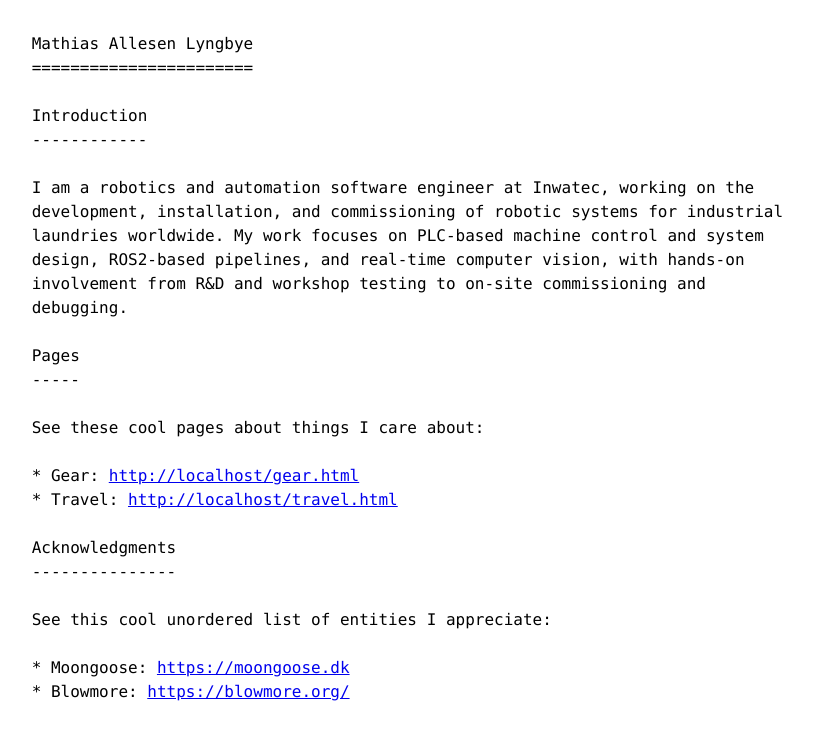
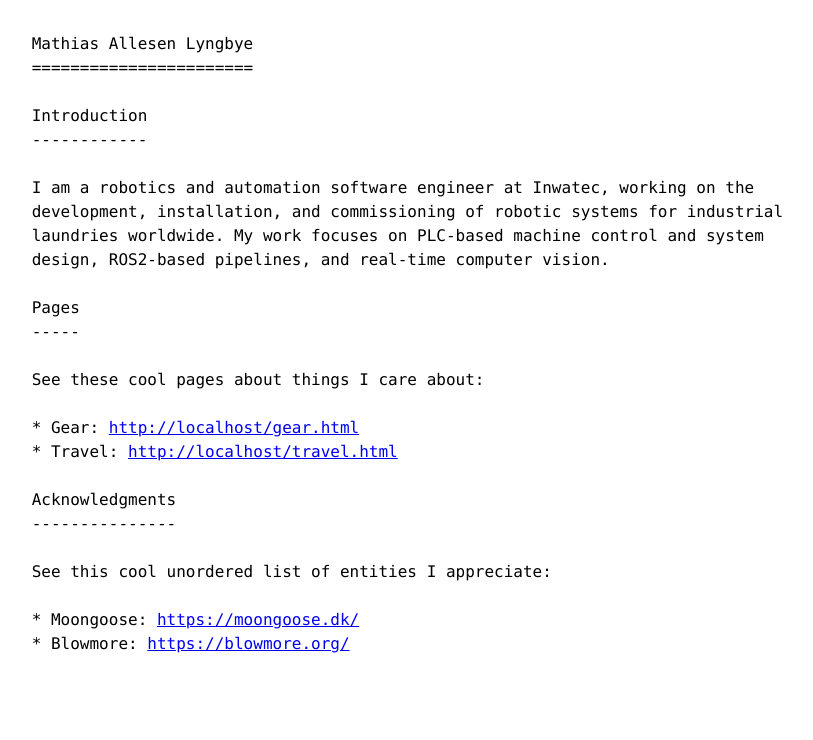
Before and after one commit to mathiaslyngbye/mathiaslyngbye.github.io, a Jekyll site: the page built from index.md, in a window 1280 px wide. Shown: the top 740 px of the page, without its empty margins (223-1036 px from the left). Built offline with Jekyll 4.4.1, drawn with Linux system fonts in a browser that asks for light colours; part of the change alters nothing that is shown.

Commit message:
Reduce linkedin fluff and standardize links
Removed some details from the introduction and updated links to use markdown format.

```diff
--- a/index.md
+++ b/index.md
@@ -6,7 +6,7 @@ title: Mathias Allesen Lyngbye
 # Mathias Allesen Lyngbye
 
 ## Introduction
-I am a robotics and automation software engineer at Inwatec, working on the development, installation, and commissioning of robotic systems for industrial laundries worldwide. My work focuses on PLC-based machine control and system design, ROS2-based pipelines, and real-time computer vision, with hands-on involvement from R&D and workshop testing to on-site commissioning and debugging.
+I am a robotics and automation software engineer at Inwatec, working on the development, installation, and commissioning of robotic systems for industrial laundries worldwide. My work focuses on PLC-based machine control and system design, ROS2-based pipelines, and real-time computer vision.
 
 ## Pages
 See these cool pages about things I care about:
@@ -15,5 +15,5 @@ See these cool pages about things I care about:
 
 ## Acknowledgments
 See this cool unordered list of entities I appreciate:
-* Moongoose: <https://moongoose.dk>
-* Blowmore: <https://blowmore.org/>
+* Moongoose: [https://moongoose.dk/](https://moongoose.dk/)
+* Blowmore: [https://blowmore.org/](https://blowmore.org/)
```
